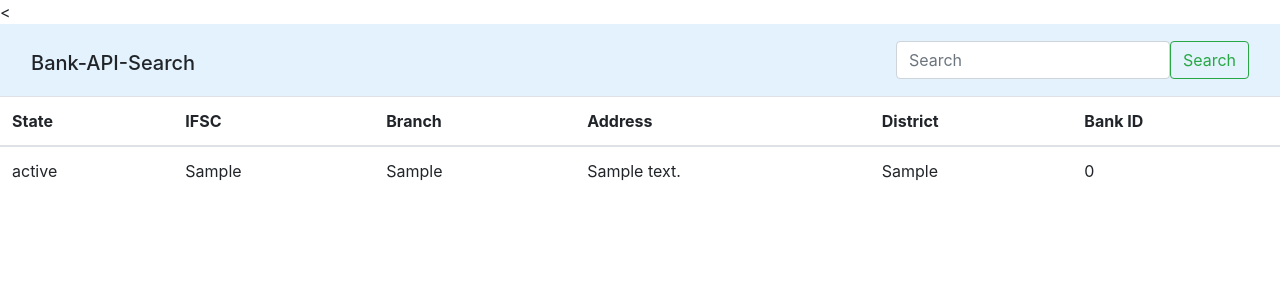
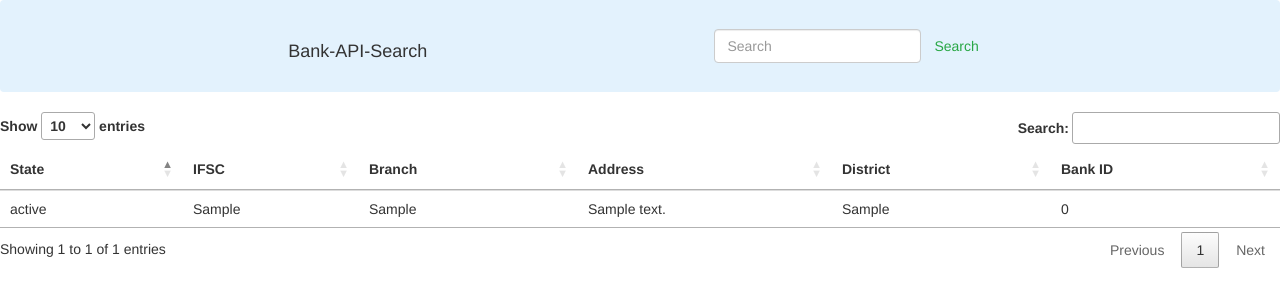
Before and after one commit to Bharath-pg/fyle-assignment, a Django app: template bankapi/templates/search_results.html in a window 1280 px wide. Shown: the top 307 px of the page. Run offline with Django 3.2, Linux system fonts and the light colour scheme; the template is opened without the code that fills it: values that come from a table or form of the project are taken from there, others are empty; tables that the repository leaves empty hold one stand-in row (values such as "Sample post"); parts of the project's set-up code (start-up, migrations or seed data) failed here and were passed over; some libraries are stand-ins or nearby versions.

Commit message:
Added pagination

```diff
--- a/bank_assignment/settings.py
+++ b/bank_assignment/settings.py
@@ -25,7 +25,7 @@ SECRET_KEY = os.getenv('SECRET_KEY')
 DEBUG = True
 
 ALLOWED_HOSTS = [
-    'fyle-bankapi.herokuapp.com'
+   'https://fyle-bankapi.herokuapp.com/'
     ]
 
 
--- a/bank_assignment/urls.py
+++ b/bank_assignment/urls.py
@@ -3,13 +3,11 @@
 from django.contrib import admin
 from django.urls import path, include
 from .routers import router
+from bankapi import views
 
 
 urlpatterns = [
     path('admin/', admin.site.urls),
     path('api/', include(router.urls)),
     path('', include('bankapi.urls')),
-
-
-
 ]
--- a/bankapi/templates/search_results.html
+++ b/bankapi/templates/search_results.html
@@ -1,6 +1,14 @@
 <!DOCTYPE html>
 <head>
-<<link rel="stylesheet" href="https://stackpath.bootstrapcdn.com/bootstrap/4.1.3/css/bootstrap.min.css" integrity="sha384-MCw98/SFnGE8fJT3GXwEOngsV7Zt27NXFoaoApmYm81iuXoPkFOJwJ8ERdknLPMO" crossorigin="anonymous">
+<link rel="stylesheet" href="https://stackpath.bootstrapcdn.com/bootstrap/4.1.3/css/bootstrap.min.css" integrity="sha384-MCw98/SFnGE8fJT3GXwEOngsV7Zt27NXFoaoApmYm81iuXoPkFOJwJ8ERdknLPMO" crossorigin="anonymous">
+<script src="http://ajax.googleapis.com/ajax/libs/jquery/1.7.1/jquery.min.js"></script>
+<link rel="stylesheet" href="http://cdn.datatables.net/1.10.2/css/jquery.dataTables.min.css"></style>
+<link href="http://maxcdn.bootstrapcdn.com/bootstrap/3.2.0/css/bootstrap.min.css" rel="stylesheet">
+<script src="http://ajax.googleapis.com/ajax/libs/jquery/1.7.1/jquery.min.js"></script>
+<link rel="stylesheet" href="http://cdn.datatables.net/1.10.2/css/jquery.dataTables.min.css"></style>
+<script type="text/javascript" src="http://cdn.datatables.net/1.10.2/js/jquery.dataTables.min.js"></script>
+<script type="text/javascript" src="http://maxcdn.bootstrapcdn.com/bootstrap/3.2.0/js/bootstrap.min.js"></script>
+
 </head>
 
 <nav class="navbar navbar-light" style="background-color: #e3f2fd;" >
@@ -10,13 +18,13 @@
     <form class="d-flex" action="{% url 'search_results' %}" method="get">
       <input class="form-control me-2" type="text" placeholder="Search" aria-label="Search" name="q" required>
       <button class="btn btn-outline-success" type="submit">Search</button>
-    </form>
+
 
   </div>
 </nav>
 
 
-<table class="table">
+<table class="table" id="myTable1">
   <thead>
     <tr>
 
@@ -46,6 +54,12 @@
   </tbody>
 </table>
 
+<script>
+$(document).ready(function(){
+  $('#myTable1').dataTable();
+});
+</script>
+
 
 
 </html>
--- a/bankapi/urls.py
+++ b/bankapi/urls.py
@@ -1,7 +1,11 @@
 from django.urls import path
-from .views import HomePageView, SearchResultsView
+from .views import HomePageView, SearchResultsView, helloPageView
+
 
 urlpatterns = [
     path('search/', SearchResultsView.as_view(), name='search_results'),
     path('', HomePageView.as_view(), name='home'),
+
+
+
 ]
--- a/bankapi/views.py
+++ b/bankapi/views.py
@@ -4,6 +4,7 @@ from .serializers import BranchesSerialize
 from django.views.generic import TemplateView, ListView
 from .models import Branches
 from django.db.models import Q
+
 
 class PostListView(ListAPIView):
     serializer_class = BranchesSerialize
@@ -18,7 +19,7 @@ class SearchResultsView(ListView):
     template_name = 'search_results.html'
 
 
-    def get_queryset(self): # new
+    def get_queryset(self):
         query = self.request.GET.get('q')
         object_list = Branches.objects.filter(
             Q(city__icontains=query) | Q(state__icontains=query) |
```
Also changed, not shown: bankapi/templates/home.html (+18 -4 lines).
